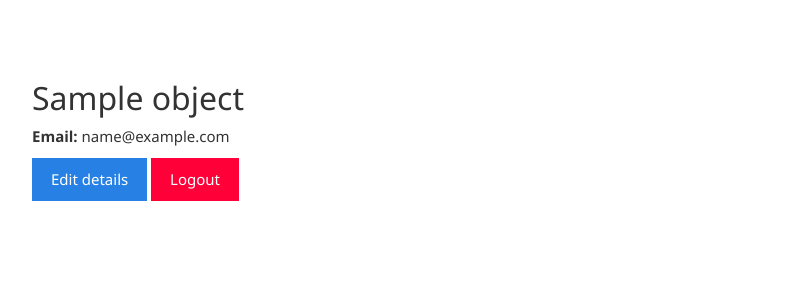
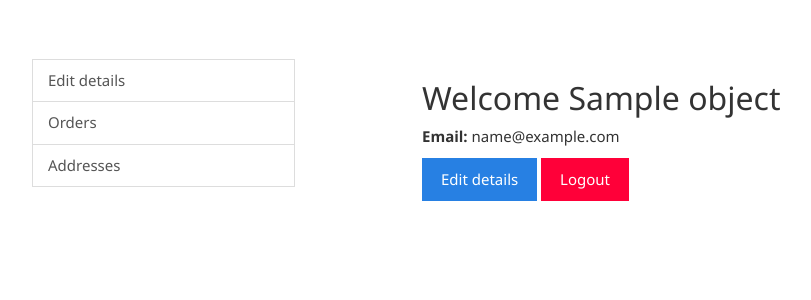
Before and after one commit to martinstastny/django-simplestore, a Django app: template store/apps/profiles/templates/profile_detail.html in a window 1280 px wide. Shown: the part 51-351 px from the top of the page, without its empty margins (38-849 px from the left). Run offline with Django 3.2, Linux system fonts and the light colour scheme; the template is opened without the code that fills it: most values are stand-ins (such as "Sample title", 1, 10 or a date in 2020); some libraries are stand-ins or nearby versions.

Commit message:
Billing address

```diff
--- a/store/apps/checkout/models/address.py
+++ b/store/apps/checkout/models/address.py
@@ -7,6 +7,8 @@ ADDRESS_TYPES = (
 
 class Address(models.Model):
     address_type = models.CharField(choices=ADDRESS_TYPES, max_length=120)
+    full_name = models.CharField(max_length=120, null=True)
+    phone = models.CharField(max_length=120, null=True)
     street = models.CharField(max_length=255)
     city = models.CharField(max_length=255)
     postcode = models.CharField(max_length=25)
--- a/store/apps/profiles/templates/profile_detail.html
+++ b/store/apps/profiles/templates/profile_detail.html
@@ -2,8 +2,15 @@
 {% block content %}
     <div class="container">
         <div class="row">
-            <div class="col-sm-12">
-                <h2>{{ object.get_full_name }}</h2>
+            <div class="col-sm-12 col-md-3">
+                <div class="list-group">
+                    <a class="list-group-item" href="">Edit details</a>
+                    <a class="list-group-item" href="">Orders</a>
+                    <a class="list-group-item" href="">Addresses</a>
+                </div>
+            </div>
+            <div class="col-sm-12 col-md-8 pull-right">
+                <h2>Welcome {{ object.get_full_name }}</h2>
                 <p><strong>Email:</strong> {{ object.email }}</p>
                 <a class="btn btn-primary" href="{% url 'profiles:update' object.pk  %}">Edit details</a>
                 <a class="btn btn-danger" href="{% url 'profiles:logout' %}">Logout</a>
--- a/store/static/main.js
+++ b/store/static/main.js
@@ -1,4 +1,14 @@
 $(function () {
     "use strict";
+
     $('img.lazy').lazyload();
+
+    // Billing adddress toggle
+    var $billingCheckboxLabel = $('#id_shipping_address-use_as_billing');
+    var $billingForm = $('.js-billing-form');
+
+    $billingCheckboxLabel.on('click', function (e) {
+        $billingForm.toggleClass('hidden');
+    });
+
 });
```
Also changed, not shown: store/apps/checkout/forms.py (+17 -5 lines), store/apps/checkout/models/order.py (+5 -2 lines), store/apps/checkout/templates/checkout_index.html (+5 -4 lines), store/apps/checkout/views.py (+6 -4 lines).
